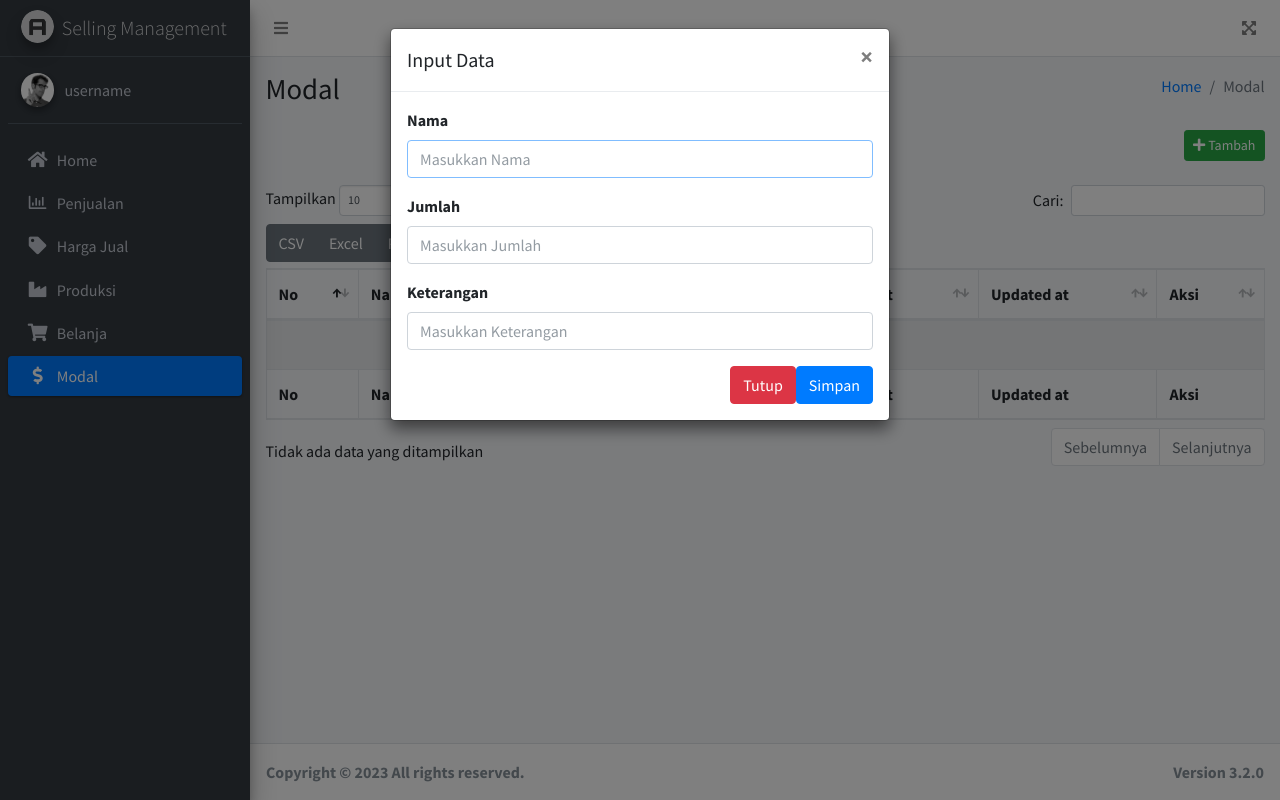
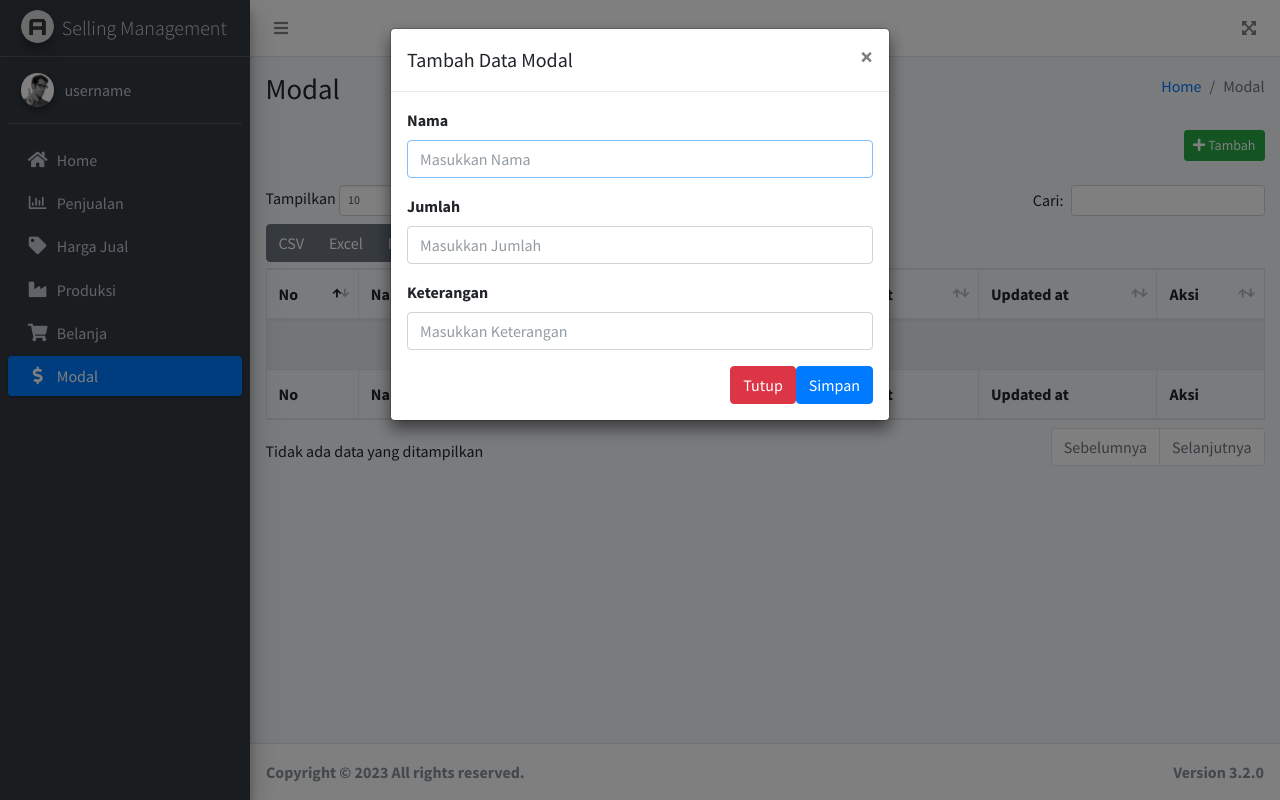
Before and after one commit to arifpambudi242/sellingmanagement, a Flask app: page /modal in a window 1280 px wide, after a click on "Tambah". Run offline with Flask 3, Linux system fonts and the light colour scheme; data that the repository does not hold is empty; some libraries are stand-ins or nearby versions.

Commit message:
fixed modal tambah, edit, hapus

```diff
--- a/app.py
+++ b/app.py
@@ -187,16 +187,6 @@ def add_sale():
     db.session.commit()
     return redirect(url_for('index'))
 
-@app.route('/add_modal', methods=['POST'])
-def add_modal():
-    nama = request.form.get('nama')
-    jumlah = request.form.get('jumlah')
-    keterangan = request.form.get('keterangan')
-    # Lakukan perhitungan otomatis sesuai logika bisnis Anda
-    modal = Modal(nama=nama, jumlah=jumlah, keterangan=keterangan)
-    db.session.add(modal)
-    db.session.commit()
-    return redirect(url_for('modal'))
 
 
 @app.route('/penjualan')
@@ -211,9 +201,60 @@ def produksi():
 def belanja():
     return "Ini adalah halaman Belanja"
 
+# modal
 @app.route('/modal')
 def modal():
     return render_template('modal.html')
+
+@app.route('/add_modal', methods=['POST'])
+def add_modal():
+    nama = request.form.get('nama')
+    jumlah = request.form.get('jumlah')
+    keterangan = request.form.get('keterangan')
+    # Lakukan perhitungan otomatis sesuai logika bisnis Anda
+    modal = Modal(nama=nama, jumlah=jumlah, keterangan=keterangan)
+    db.session.add(modal)
+    db.session.commit()
+    return redirect(url_for('modal'))
+
+@app.route('/delete_modal/<int:modal_id>', methods=['POST'])
+def delete_modal(modal_id):
+    modal = Modal.query.get(modal_id)
+    if modal:
+        db.session.delete(modal)
+        db.session.commit()
+    return redirect(url_for('modal'))
+
+@app.route('/edit_modal/<int:modal_id>', methods=['GET','POST'])
+def edit_modal(modal_id):
+    if not request.method == 'POST':
+        modal = Modal.query.get(modal_id)
+
+        if modal:
+            # If the modal with the given ID exists, return its data
+            return jsonify({'id': modal.id, 'nama': modal.nama, 'jumlah' : modal.jumlah, 'keterangan' : modal.keterangan})
+        else:
+            # If the modal with the given ID does not exist, return an error message
+            return jsonify({'error': 'Modal not found'}), 404
+    else:
+        modal = Modal.query.get(modal_id)
+        if modal:
+            # Get the updated data from the request
+            updated_data = request.form
+
+            # Update the modal with the new data
+            modal.nama = updated_data.get('nama', modal.nama)
+            modal.jumlah = updated_data.get('jumlah', modal.jumlah)
+            modal.keterangan = updated_data.get('keterangan', modal.keterangan)
+
+            # Commit the changes to the database
+            db.session.commit()
+
+            return jsonify({'message': 'Modal updated successfully'})
+        else:
+            return jsonify({'error': 'Modal not found'}), 404
+
+# end modal
 
 @app.route('/harga_jual')
 def harga_jual():
--- a/static/dist/js/app.js
+++ b/static/dist/js/app.js
@@ -693,7 +693,7 @@
   //   "pageLength": 10 // Default page length
   // }).buttons().container().appendTo('#pretty-table_wrapper .col-md-6:eq(0)');
   var doc_title = $('h1').text();
-  function current_date(){
+  function current_date() {
     // Create a Date object
     const date = new Date();
 
@@ -773,7 +773,7 @@
     $(this).find('input:first').focus();
   });
   $('.modal').on('hide.bs.modal', function (e) {
-    if (!$(this).find('input:first').val() == '') {
+    if ($(this).find('button[type="submit"]').data('saved') == '0') {
       if (!confirm('Apakah Anda yakin ingin menutup? inputan anda tidak disimpan')) {
         e.preventDefault();
       }
@@ -782,7 +782,7 @@
       location.reload();
     }
   });
-  $('.modal form').submit(function (event) {
+  $('.modal-input form').submit(function (event) {
     // Prevent the default form submission
     event.preventDefault();
 
@@ -800,6 +800,76 @@
           $(':input').val('');
           toastr.success('Data berhasil ditambahkan');
           $('table').load(window.location.href + ' table');
+          $('button[type="submit"]').data('saved', 1);
+        },
+        error: function (error) {
+          // Handle the error response
+          console.error('Error submitting data:', error);
+          // You can perform additional error handling here if needed
+        }
+      });
+    }
+  });
+
+  $('.btn-delete').click(function () {
+
+    if (confirm('Yakin akan menghapus data?')) {// Send an AJAX request to delete the modal
+      $.ajax({
+        url: $(this).data('link'),
+        type: "POST",
+        success: function (response) {
+          toastr.success('Data berhasil dihapus');
+          $('table').load(window.location.href + ' table');
+          setTimeout(function () {
+            location.reload(); // Reload the page for simplicity
+          }, 1500);
+        },
+        error: function (error) {
+          // Handle the error (if needed)
+          console.error("Error deleting modal:", error);
+        }
+      });
+    }
+  });
+
+  $('.btn-edit').click(function (e) {
+    var action_link = $(this).data('link');
+    $.ajax({
+      url: action_link,
+      type: "GET",
+      success: function (response) {
+        $('.modal-edit form').prop('action', action_link);
+        $.each(response, function (key, value) {
+          // Find the input element with the corresponding name
+          $(`#edit-${key}`).val(value);
+
+        });
+        $('.modal-edit').modal("show");
+      },
+      error: function (error) {
+        // Handle the error (if needed)
+        console.error("Error deleting modal:", error);
+      }
+    });
+  });
+  $('.modal-edit form').submit(function (event) {
+    // Prevent the default form submission
+    event.preventDefault();
+
+    if (confirm('Yakin akan menyimpan?')) {
+      // Serialize the form data
+      var formData = $(this).serialize();
+
+      // Send an AJAX request to the server
+      $.ajax({
+        type: 'POST',
+        url: $(this).prop('action'),
+        data: formData,
+        success: function (response) {
+          // Handle the success response
+          toastr.success('Data berhasil ditambahkan');
+          $('table').load(window.location.href + ' table');
+          $('button[type="submit"]').data('saved', 1);
         },
         error: function (error) {
           // Handle the error response
--- a/templates/modal.html
+++ b/templates/modal.html
@@ -33,7 +33,8 @@
                             <td>{{data.keterangan}}</td>
                             <td>{{data.created_at}}</td>
                             <td>{{data.updated_at}}</td>
-                            <td><button class="btn-sm btn-primary"> <i class="fas fa-edit"></i> </button> <button class="btn-sm btn-danger"> <i class="fas fa-eraser"></i> </button></td>
+                            <td><button type="button" title="Edit Data" class="btn-sm btn-primary btn-edit" data-link="{{ url_for('edit_modal', modal_id=data.id) }}"> <i class="fas fa-edit"></i> </button>
+                                <button type="button" title="Hapus Data" class="btn-sm btn-danger btn-delete" data-link="{{ url_for('delete_modal', modal_id=data.id) }}" data-id="{{ data.id }}"> <i class="fas fa-eraser"></i> </button></td>
                         </tr>
                         {% endfor %}
 
@@ -57,32 +58,34 @@
     <!-- /.container-fluid -->
 </div>
 <!-- Modal -->
-<div class="modal fade" id="inputModal" tabindex="-1" role="dialog" aria-labelledby="inputModalLabel"
+<div class="modal fade modal-input" id="inputModal" tabindex="-1" role="dialog" aria-labelledby="inputModalLabel"
     aria-hidden="true">
     <div class="modal-dialog modal-md" role="document">
         <div class="modal-content">
             <div class="modal-header">
-                <h5 class="modal-title" id="inputModalLabel">Input Data</h5>
+                <h5 class="modal-title" id="inputModalLabel">Tambah Data Modal</h5>
                 <button type="button" class="close" data-dismiss="modal" aria-label="Close">
                     <span aria-hidden="true">&times;</span>
                 </button>
             </div>
             <div class="modal-body">
-                <form action="/add_modal", method="post">
+                <form action="/add_modal" , method="post">
                     <div class="form-group">
                         <label for="nama">Nama</label>
-                        <input type="text" class="form-control" id="nama" name="nama" placeholder="Masukkan Nama" required>
+                        <input type="text" class="form-control" id="nama" name="nama" placeholder="Masukkan Nama"
+                            required>
                     </div>
                     <div class="form-group">
                         <label for="jumlah">Jumlah</label>
-                        <input type="number" class="form-control" id="jumlah" name="jumlah" placeholder="Masukkan Jumlah" required>
+                        <input type="number" class="form-control" id="jumlah" name="jumlah"
+                            placeholder="Masukkan Jumlah" required>
                     </div>
                     <div class="form-group">
                         <label for="keterangan">Keterangan</label>
-                        <input type="text" class="form-control" id="keterangan" name="keterangan" placeholder="Masukkan Keterangan"
-                            required>
+                        <input type="text" class="form-control" id="keterangan" name="keterangan"
+                            placeholder="Masukkan Keterangan" required>
                     </div>
-                    <button type="submit" class="btn btn-primary float-right">Simpan</button>
+                    <button type="submit" class="btn btn-primary float-right" data-saved="0">Simpan</button>
                     <button type="button" class="btn btn-danger float-right" data-dismiss="modal" aria-label="Close">
                         Tutup
                     </button>
@@ -91,4 +94,41 @@
         </div>
     </div>
 </div>
+<div class="modal fade modal-edit" id="editModal" tabindex="-1" role="dialog" aria-labelledby="editModalLabel"
+    aria-hidden="true">
+    <div class="modal-dialog modal-md" role="document">
+        <div class="modal-content">
+            <div class="modal-header">
+                <h5 class="modal-title" id="editModalLabel">Edit Data Modal</h5>
+                <button type="button" class="close" data-dismiss="modal" aria-label="Close">
+                    <span aria-hidden="true">&times;</span>
+                </button>
+            </div>
+            <div class="modal-body">
+                <form action="/edit_modal" , method="post">
+                    <div class="form-group">
+                        <label for="nama">Nama</label>
+                        <input type="text" class="form-control" id="edit-nama" name="nama" placeholder="Masukkan Nama"
+                            required>
+                    </div>
+                    <div class="form-group">
+                        <label for="jumlah">Jumlah</label>
+                        <input type="number" class="form-control" id="edit-jumlah" name="jumlah"
+                            placeholder="Masukkan Jumlah" required>
+                    </div>
+                    <div class="form-group">
+                        <label for="keterangan">Keterangan</label>
+                        <input type="text" class="form-control" id="edit-keterangan" name="keterangan"
+                            placeholder="Masukkan Keterangan" required>
+                    </div>
+                    <button type="submit" class="btn btn-primary float-right" data-saved="0">Simpan</button>
+                    <button type="button" class="btn btn-danger float-right" data-dismiss="modal" aria-label="Close">
+                        Tutup
+                    </button>
+                </form>
+            </div>
+        </div>
+    </div>
+</div>
+<!-- end modal -->
 {% endblock %}
```
Also changed, not shown: templates/index.html (+10 -0 lines).
